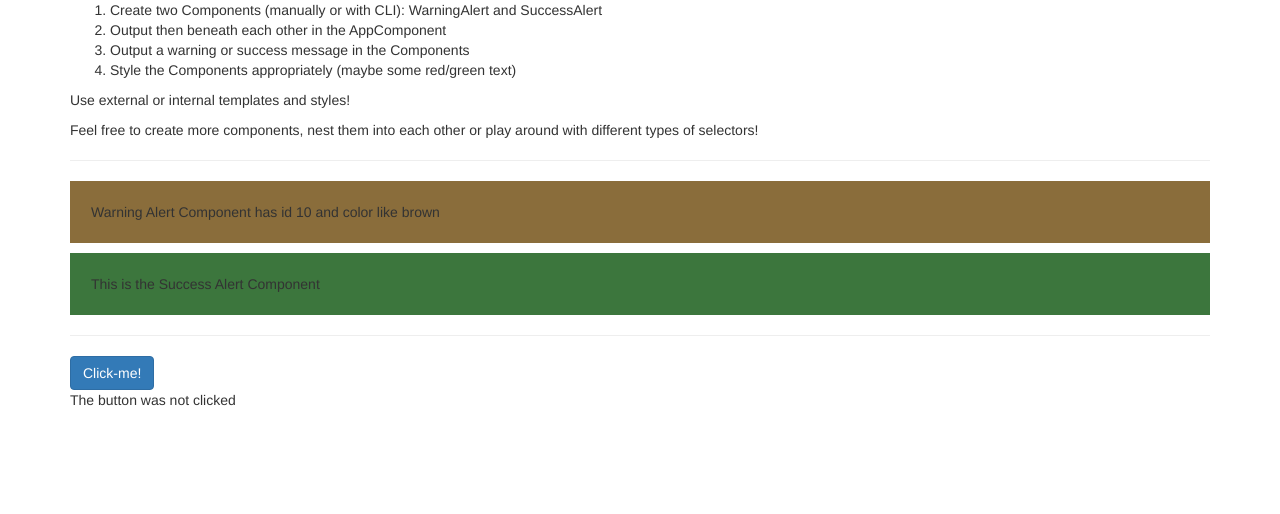
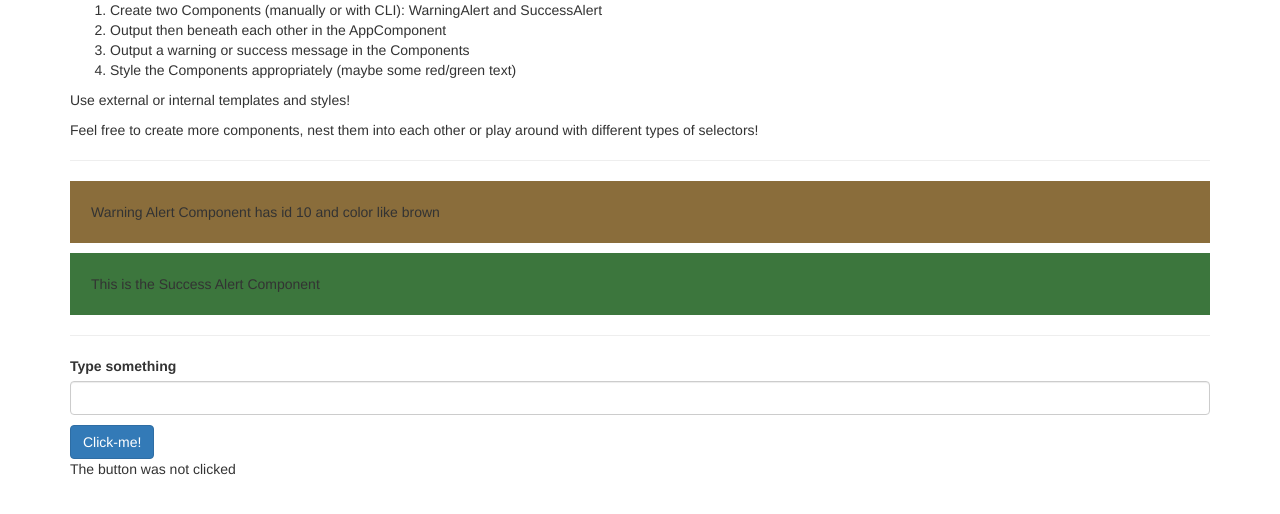
Before and after one commit to artsmandev/hello-world-angular, an Angular app in the folder hello-world/: page / in a window 1280 px wide. Shown: the top 514 px of the page. Built offline with nearby package versions, Linux system fonts and the light colour scheme.

Commit message:
feat: data and event binding

```diff
--- a/hello-world/src/app/app.component.html
+++ b/hello-world/src/app/app.component.html
@@ -13,6 +13,9 @@
 			<app-warning-alert />
 			<app-success-alert />
 			<hr />
+			<label>Type something</label>
+			<input type="text" class="form-control" (input)="onInputUpdate($event)">
+			<p>{{ inputText }}</p>
 			<button class="btn btn-primary" [disabled]="!buttonEnabled" (click)="onClickButton()">Click-me!</button>
 			<p>{{ clickButtonMessage }}</p>
 		</div>
--- a/hello-world/src/app/app.component.ts
+++ b/hello-world/src/app/app.component.ts
@@ -8,6 +8,7 @@ import {Component} from '@angular/core';
 export class AppComponent {
 	buttonEnabled = false;
 	clickButtonMessage = 'The button was not clicked'
+	inputText: string;
 
 	constructor() {
 		setTimeout(() => {
@@ -18,4 +19,8 @@ export class AppComponent {
 	onClickButton() {
 		this.clickButtonMessage = 'The button was clicked!'
 	}
+
+	onInputUpdate(event: Event) {
+		this.inputText = (<HTMLInputElement>event.target).value;
+	}
 }
```
